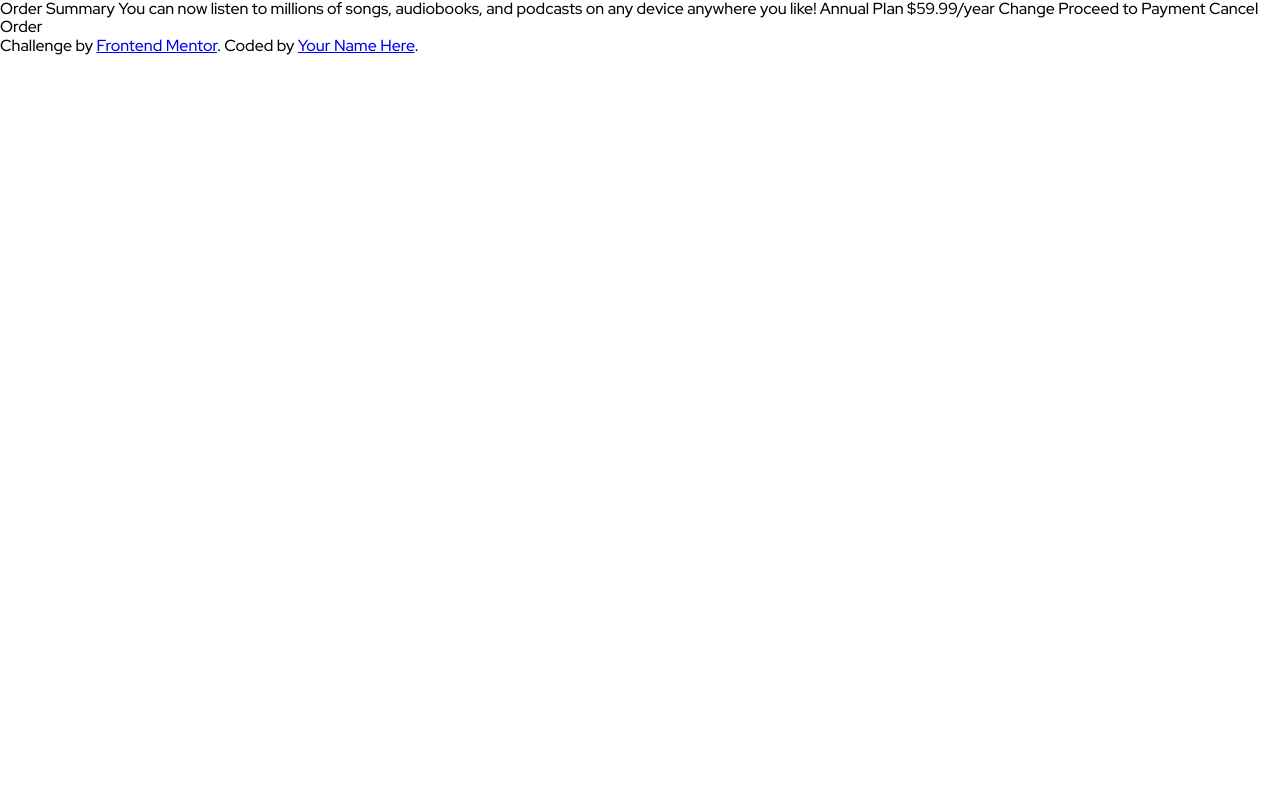
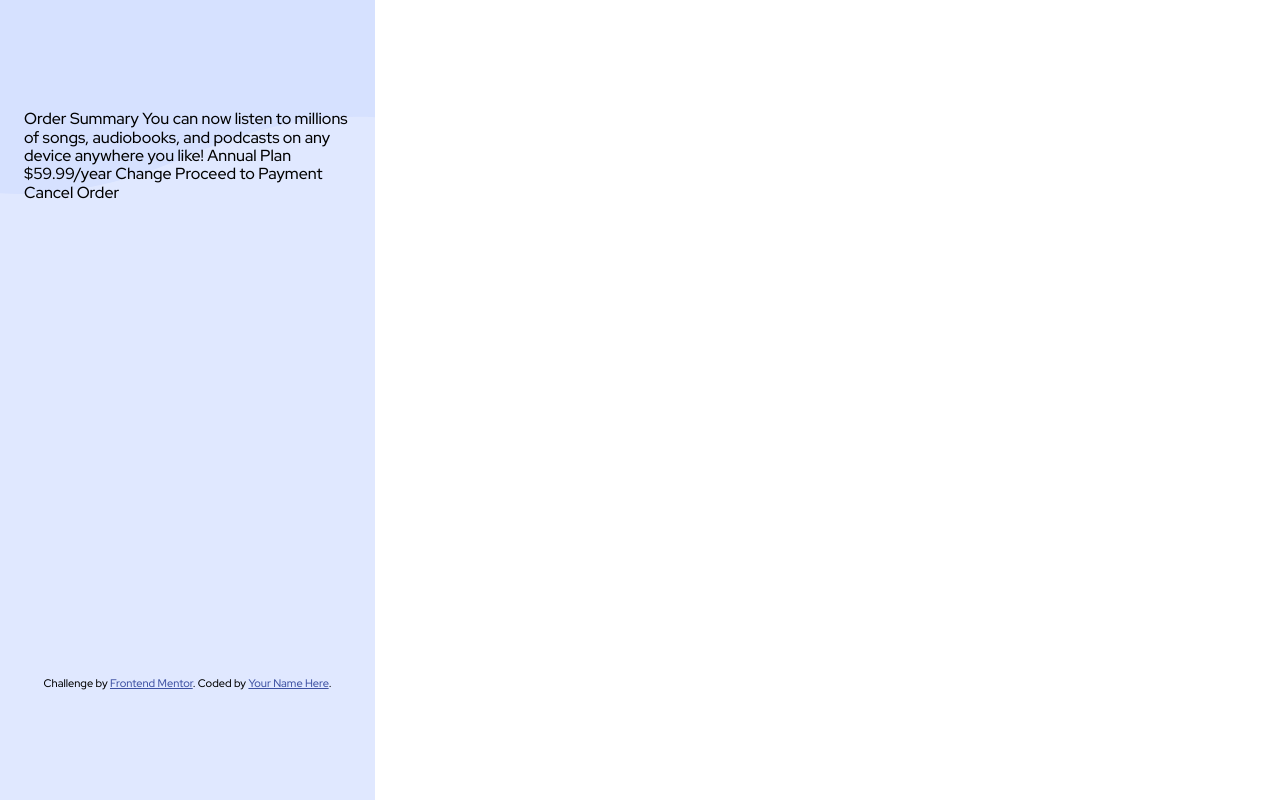
Before and after one commit to Jason-Donmoyer/Order-Summary-Component, a plain HTML site: page index.html in a window 1280 px wide. Drawn offline with Linux system fonts and the light colour scheme.

Commit message:
HTML and CSS: -HTML: --added main-content div --started mark-up -CSS: --began layout styles --main-content background-complete on moile

```diff
--- a/css/styles.css
+++ b/css/styles.css
@@ -47,6 +47,13 @@
   --mobile: 375px;
   --desktop: 1440px;
 
+
+  /* * * * TEST BORDER * * * */
+
+  --test-border: 1px solid red;
+
+
+
 }
 
 
@@ -68,7 +75,26 @@ html {
 
 /* Body .main-container */
 
-.main-container {
+body {
   font-size: var(--f-size);
   font-family: var(--red-hat-display);
 }
+
+.main-container {
+  width: 23.4375rem;
+  height: 100vh;
+  display: flex;
+  flex-direction: column;
+  justify-content: center;
+  align-items: center;
+  background-color: var(--pale-blue);
+  background-image: url('../images/pattern-background-mobile.svg');
+  background-repeat: no-repeat;
+}
+
+/* .content-container */
+
+.content-container {
+  width: 20.4375rem;
+  height: 35.4375rem;
+}
--- a/index.html
+++ b/index.html
@@ -11,13 +11,14 @@
   <title>Frontend Mentor | Order summary card</title>
 
   <!-- Feel free to remove these styles or customise in your own stylesheet 👍 -->
-  <!-- <style>
+  <style>
     .attribution { font-size: 11px; text-align: center; }
     .attribution a { color: hsl(228, 45%, 44%); }
-  </style> -->
+  </style>
 </head>
-<body class="main-container">
-
+<body>
+  <div class="main-container">
+  <article class="content-container">
     Order Summary
 
     You can now listen to millions of songs, audiobooks, and podcasts on any
@@ -30,10 +31,13 @@
 
     Proceed to Payment
     Cancel Order
-
+  </article>
   <div class="attribution">
     Challenge by <a href="https://www.frontendmentor.io?ref=challenge" target="_blank">Frontend Mentor</a>.
     Coded by <a href="#">Your Name Here</a>.
   </div>
+
+</div>
+
 </body>
 </html>
```
Lines whose indentation alone changed are shown as unchanged.
